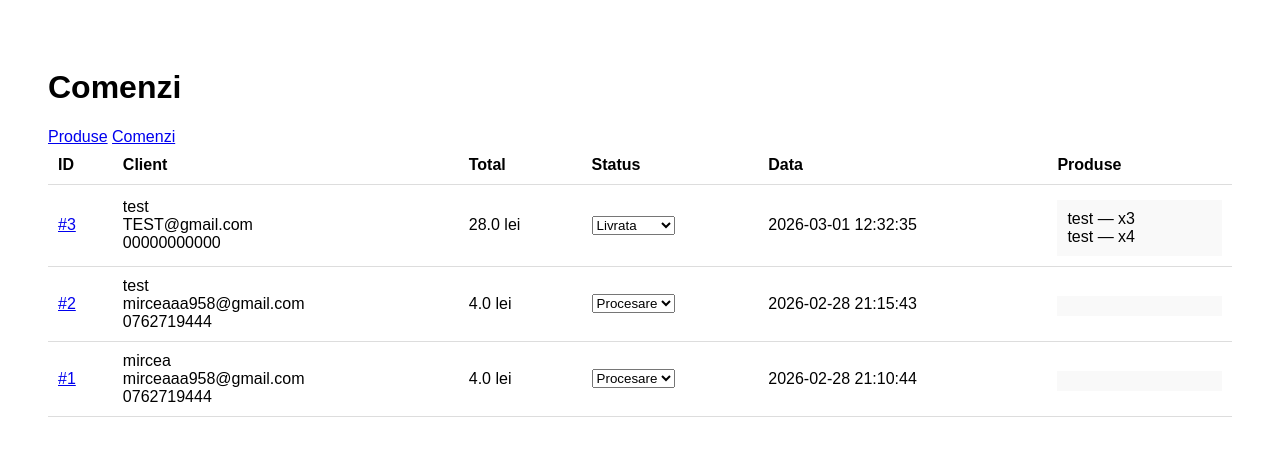
After one commit to mirceaaa958-png/magazin_piele, a Flask app: page /admin/comenzi in a window 1280 px wide. The commit adds this page. Shown: the top 456 px of the page. Run offline with Flask 3, Linux system fonts and the light colour scheme; data comes from the database, SQL or seed files in the repository; both versions use the stored data as it was after the commit.

Commit message:
major: update admin comenzi

```diff
--- a/app.py
+++ b/app.py
@@ -158,11 +158,11 @@ def checkout():
         email = request.form["email"]
         telefon = request.form["telefon"]
         adresa = request.form["adresa"]
-
+        produse_cmd = str(cos)
         db.execute(
-            "INSERT INTO comenzi (nume, email, telefon, adresa, total, data) VALUES (?, ?, ?, ?, ?, datetime('now'))",
-            (nume, email, telefon, adresa, total)
-        )
+            "INSERT INTO comenzi (nume, email, telefon, adresa, total, data, produse) VALUES (?, ?, ?, ?, ?, datetime('now'), ?)",
+            (nume, email, telefon, adresa, total, produse_cmd)
+       )
         db.commit()
 
         session["cos"] = {}
@@ -190,7 +190,99 @@ def admin():
         produse = db.execute("SELECT * FROM produse").fetchall()
 
     return render_template("admin.html", produse=produse, categorie=categorie)
+@app.route("/admin/comenzi")
+def admin_comenzi():
+    db = get_db()
+    rows = db.execute(
+        "SELECT * FROM comenzi ORDER BY data DESC"
+    ).fetchall()
 
+    comenzi = []
+
+    for c in rows:
+        produse_list = []
+
+        if c["produse"]:
+            cos = eval(c["produse"])
+
+            ids = [int(i) for i in cos.keys()]
+            if ids:
+                query = f"SELECT id, nume FROM produse WHERE id IN ({','.join(['?']*len(ids))})"
+                produse_db = db.execute(query, ids).fetchall()
+
+                nume_map = {p["id"]: p["nume"] for p in produse_db}
+
+                for pid, cant in cos.items():
+                    nume = nume_map.get(int(pid), "Produs șters")
+                    produse_list.append(f"{nume} — x{cant}")
+
+        comenzi.append({
+            "id": c["id"],
+            "nume": c["nume"],
+            "email": c["email"],
+            "telefon": c["telefon"],
+            "total": c["total"],
+            "data": c["data"],
+            "status": c["status"],
+            "produse": produse_list
+      })
+
+    return render_template("admin_comenzi.html", comenzi=comenzi)
+@app.route("/admin/comanda/<int:id>")
+def admin_comanda(id):
+    db = get_db()
+
+    c = db.execute(
+        "SELECT * FROM comenzi WHERE id=?",
+        (id,)
+    ).fetchone()
+
+    produse_list = []
+
+    if c["produse"]:
+        cos = eval(c["produse"])
+
+        ids = [int(i) for i in cos.keys()]
+        if ids:
+            query = f"SELECT id, nume, pret FROM produse WHERE id IN ({','.join(['?']*len(ids))})"
+            produse_db = db.execute(query, ids).fetchall()
+
+            prod_map = {p["id"]: p for p in produse_db}
+
+            for pid, cant in cos.items():
+                p = prod_map.get(int(pid))
+                if p:
+                    produse_list.append({
+                        "nume": p["nume"],
+                        "pret": p["pret"],
+                        "cant": cant,
+                        "subtotal": p["pret"] * cant
+                    })
+
+    comanda = {
+        "id": c["id"],
+        "nume": c["nume"],
+        "email": c["email"],
+        "telefon": c["telefon"],
+        "adresa": c["adresa"],
+        "total": c["total"],
+        "data": c["data"],
+        "produse": produse_list
+    }
+
+    return render_template("admin_comanda.html", c=comanda)
+@app.route("/admin/comanda/status/<int:id>", methods=["POST"])
+def admin_comanda_status(id):
+    status = request.form["status"]
+
+    db = get_db()
+    db.execute(
+        "UPDATE comenzi SET status=? WHERE id=?",
+        (status, id)
+    )
+    db.commit()
+
+    return redirect("/admin/comenzi")
 @app.route("/admin/sterge/<int:id>")
 def admin_sterge(id):
     db = get_db()
@@ -319,7 +411,14 @@ def init_db():
         db.execute("ALTER TABLE produse ADD COLUMN highlight INTEGER DEFAULT 0")
     except:
         pass
-
+    try:
+        db.execute("ALTER TABLE comenzi ADD COLUMN produse TEXT")
+    except:
+        pass
+    try:
+        db.execute("ALTER TABLE comenzi ADD COLUMN status TEXT DEFAULT 'Noua'")
+    except:
+        pass
     db.commit()
 
 
--- a/templates/admin.html
+++ b/templates/admin.html
@@ -48,6 +48,11 @@
         <div class="admin-header">
             <h2>Produse</h2>
 
+            <div class="admin-nav">
+                <a href="/admin" class="tab active">Produse</a>
+                <a href="/admin/comenzi" class="tab">Comenzi</a>
+            </div>
+
             <div class="admin-filter">
                 <a href="/admin">Toate</a>
                 <a href="/admin?categorie=Femei">Femei</a>
--- /dev/null
+++ b/templates/admin_comenzi.html
@@ -0,0 +1,65 @@
+<!DOCTYPE html>
+<html>
+<head>
+    <title>Comenzi</title>
+    <style>
+        body { font-family: Arial; padding: 40px; }
+        table { width: 100%; border-collapse: collapse; }
+        th, td { padding: 10px; border-bottom: 1px solid #ddd; }
+        th { text-align: left; }
+        .box { background:#f9f9f9; padding:10px; margin-top:5px; }
+    </style>
+</head>
+<body>
+
+<h1>Comenzi</h1>
+<div class="admin-nav">
+    <a href="/admin" class="tab">Produse</a>
+    <a href="/admin/comenzi" class="tab active">Comenzi</a>
+</div>
+<table>
+<tr>
+    <th>ID</th>
+    <th>Client</th>
+    <th>Total</th>
+    <th>Status</th>
+    <th>Data</th>
+    <th>Produse</th>
+</tr>
+
+{% for c in comenzi %}
+<tr>
+    <td>
+    <a href="/admin/comanda/{{ c.id }}">#{{ c.id }}</a>
+    </td>
+    <td>
+        {{ c.nume }}<br>
+        {{ c.email }}<br>
+        {{ c.telefon }}
+    </td>
+    <td>{{ c.total }} lei</td>
+    <td>
+    <form method="post" action="/admin/comanda/status/{{ c.id }}">
+    <select name="status" onchange="this.form.submit()">
+    <option {% if c.status=='Noua' %}selected{% endif %}>Noua</option>
+    <option {% if c.status=='Procesare' %}selected{% endif %}>Procesare</option>
+    <option {% if c.status=='Livrata' %}selected{% endif %}>Livrata</option>
+    <option {% if c.status=='Anulata' %}selected{% endif %}>Anulata</option>
+    </select>
+    </form>
+    </td>
+    <td>{{ c.data }}</td>
+    <td>
+        <div class="box">
+            {% for p in c.produse %}
+            {{ p }}<br>
+            {% endfor %}
+        </div>
+    </td>
+</tr>
+{% endfor %}
+
+</table>
+
+</body>
+</html>
```
Also changed, not shown: static/style.css (+25 -0 lines), templates/admin_comanda.html (added, +48 -0 lines), magazin.db.
